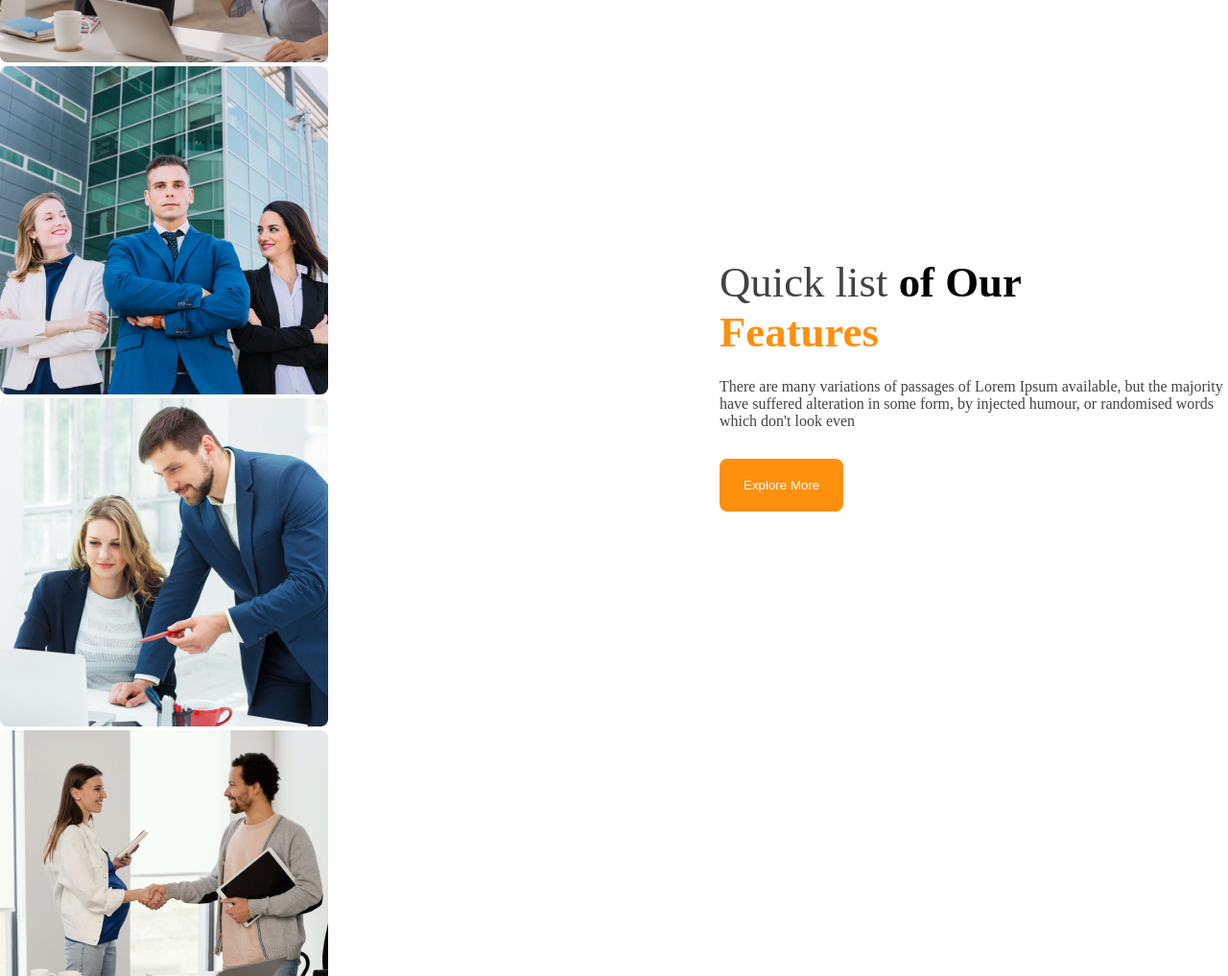
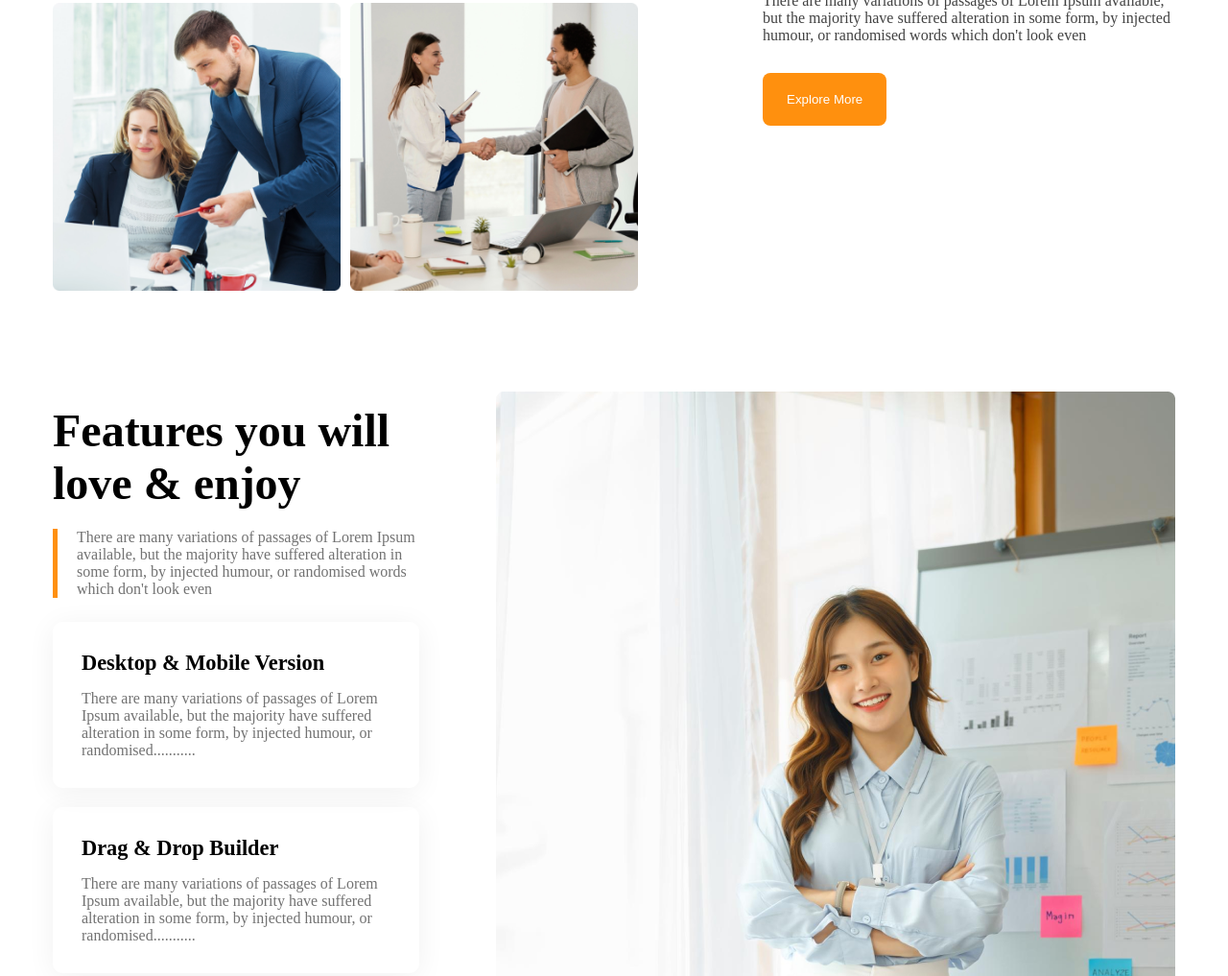
Before and after one commit to suborna43809967-svg/G3-Architect, a plain HTML site: page index.html in a window 1280 px wide. Shown: the part 1603-2620 px from the top of the page at 96% size. Drawn offline with Linux system fonts and the light colour scheme.

Commit message:
some update

```diff
--- a/style.css
+++ b/style.css
@@ -84,22 +84,27 @@
 /* teams section */
 
 .teams{
-    max-width: 1440px;
+    max-width: 1170px;
     margin: 0 auto;
     display: flex;
-    justify-content: space-between;
+    justify-content: center;
     align-items: center;
     margin-top: 30px;
 }
 
 .teams-img-container{
-    gap: none;
-    border-radius: none;
-    margin-top: 30px;
+   display: grid;
+   grid-template-columns: repeat(2 ,1fr);
+   gap: 10px;
+
+}
+
+.teams-img-container img{
+    width: 300px;
 }
 
 .teams-container {
-    max-width: 530px;
+    max-width: 500px;
     margin-left: 130px;
 }
 
@@ -126,12 +131,13 @@
 /* - feature section */
 
 .features-section {
-    max-width: 1440px;
+    max-width: 1170px;
     margin: 0 auto;
     display: flex;
     justify-content: center;
     align-items: center;
-    gap: 140px;
+    gap: 80px;
+    margin-top: 80px;
 }
 
 .features-title {
@@ -185,9 +191,10 @@
 /* fact-section */
 
 .fact-section{
-    max-width: 1440px;
+    max-width: 1170px;
     margin: 0 auto;
     margin-top: 100px;
+
 }
 
 .fact-title {
```
